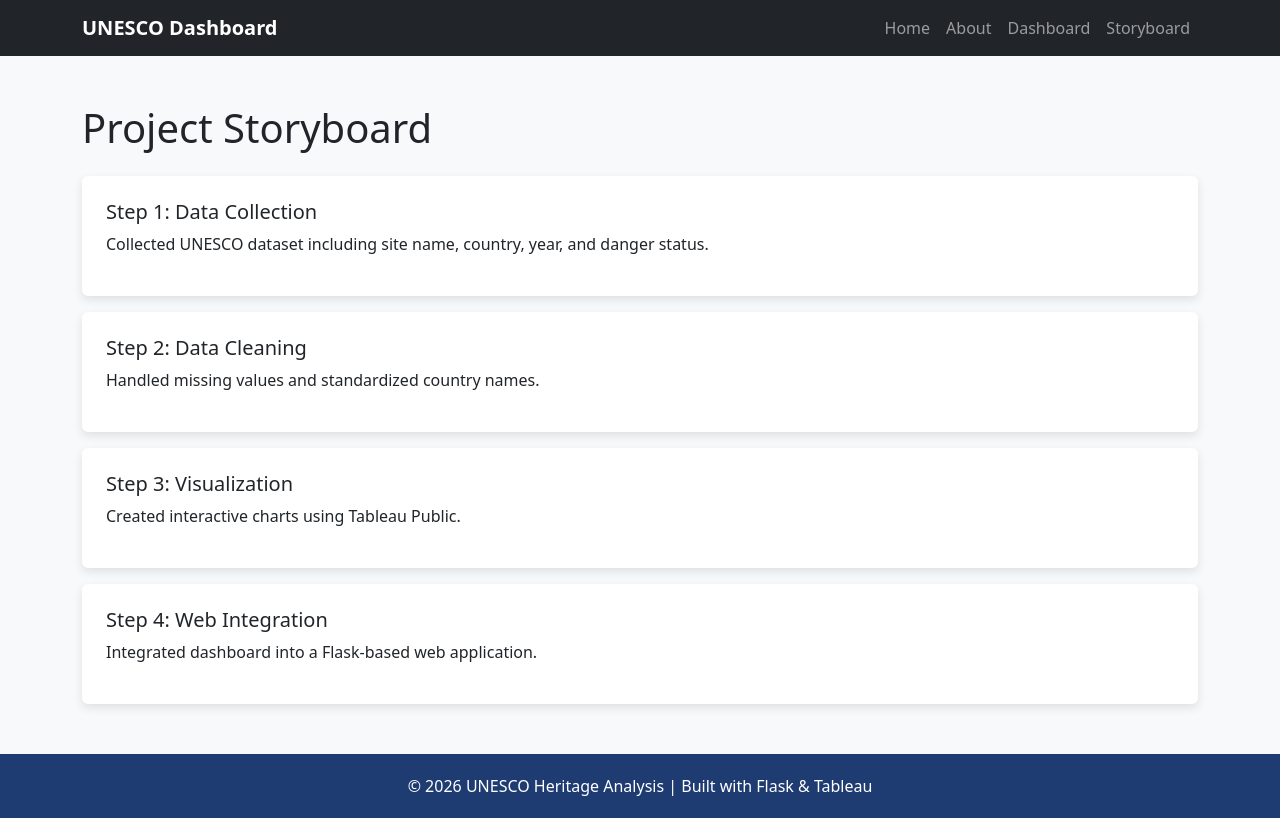
After one commit to 22MH1A4242/unesco_dashboard, a Flask app: page /storyboard in a window 1280 px wide. The commit adds this page. Run offline with Flask 3, Linux system fonts and the light colour scheme.

```diff
--- a/app.py
+++ b/app.py
@@ -4,7 +4,19 @@ app = Flask(__name__)
 
 @app.route("/")
 def home():
+    return render_template("index.html")
+
+@app.route("/about")
+def about():
+    return render_template("about.html")
+
+@app.route("/dashboard")
+def dashboard():
     return render_template("dashboard.html")
+
+@app.route("/storyboard")
+def storyboard():
+    return render_template("storyboard.html")
 
 if __name__ == "__main__":
     app.run(debug=True)
--- a/index.html
+++ /dev/null
@@ -1,4 +0,0 @@
-<li><a href="/">Home</a></li>
-<li><a href="/about">About</a></li>
-<li><a href="/dashboard">Dashboard</a></li>
-<li><a href="/storyboard">Storyboard</a></li>
--- /dev/null
+++ b/templates/base.html
@@ -0,0 +1,66 @@
+<!DOCTYPE html>
+<html lang="en">
+<head>
+    <meta charset="UTF-8">
+    <title>UNESCO Heritage Dashboard</title>
+
+    <!-- Bootstrap 5 CDN -->
+    <link href="https://cdn.jsdelivr.net/npm/bootstrap@5.3.2/dist/css/bootstrap.min.css" rel="stylesheet">
+
+    <style>
+        body {
+            background-color: #f8f9fa;
+        }
+
+        .hero {
+            background: linear-gradient(to right, #1e3c72, #2a5298);
+            color: white;
+            padding: 80px 0;
+            text-align: center;
+        }
+
+        .card {
+            border: none;
+            box-shadow: 0 4px 10px rgba(0,0,0,0.1);
+            transition: 0.3s;
+        }
+
+        .card:hover {
+            transform: scale(1.03);
+        }
+
+        footer {
+            background-color: #1e3c72;
+            color: white;
+            padding: 20px;
+            text-align: center;
+            margin-top: 50px;
+        }
+    </style>
+</head>
+<body>
+
+<!-- Navbar -->
+<nav class="navbar navbar-expand-lg navbar-dark bg-dark">
+    <div class="container">
+        <a class="navbar-brand fw-bold" href="/">UNESCO Dashboard</a>
+
+        <div>
+            <ul class="navbar-nav ms-auto">
+                <li class="nav-item"><a class="nav-link" href="/">Home</a></li>
+                <li class="nav-item"><a class="nav-link" href="/about">About</a></li>
+                <li class="nav-item"><a class="nav-link" href="/dashboard">Dashboard</a></li>
+                <li class="nav-item"><a class="nav-link" href="/storyboard">Storyboard</a></li>
+            </ul>
+        </div>
+    </div>
+</nav>
+
+{% block content %}{% endblock %}
+
+<footer>
+    © 2026 UNESCO Heritage Analysis | Built with Flask & Tableau
+</footer>
+
+</body>
+</html>
--- /dev/null
+++ b/templates/storyboard.html
@@ -0,0 +1,31 @@
+{% extends "base.html" %}
+
+{% block content %}
+
+<div class="container mt-5">
+
+    <h1 class="mb-4">Project Storyboard</h1>
+
+    <div class="card p-4 mb-3">
+        <h5>Step 1: Data Collection</h5>
+        <p>Collected UNESCO dataset including site name, country, year, and danger status.</p>
+    </div>
+
+    <div class="card p-4 mb-3">
+        <h5>Step 2: Data Cleaning</h5>
+        <p>Handled missing values and standardized country names.</p>
+    </div>
+
+    <div class="card p-4 mb-3">
+        <h5>Step 3: Visualization</h5>
+        <p>Created interactive charts using Tableau Public.</p>
+    </div>
+
+    <div class="card p-4 mb-3">
+        <h5>Step 4: Web Integration</h5>
+        <p>Integrated dashboard into a Flask-based web application.</p>
+    </div>
+
+</div>
+
+{% endblock %}
```
Also changed, not shown: templates/about.html (added, +24 -0 lines), templates/dashboard.html (+21 -17 lines), templates/index.html (added, +39 -0 lines).
